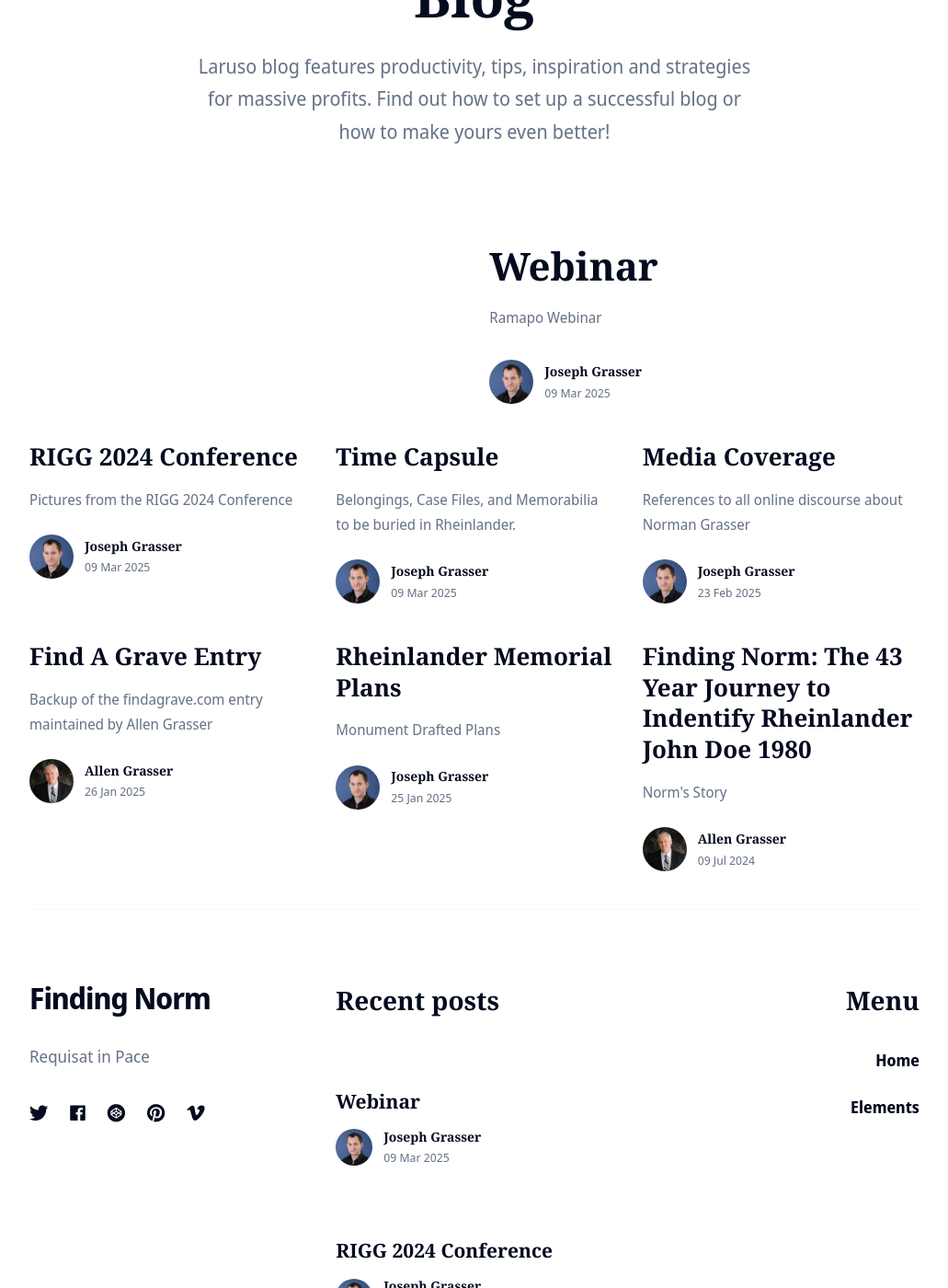
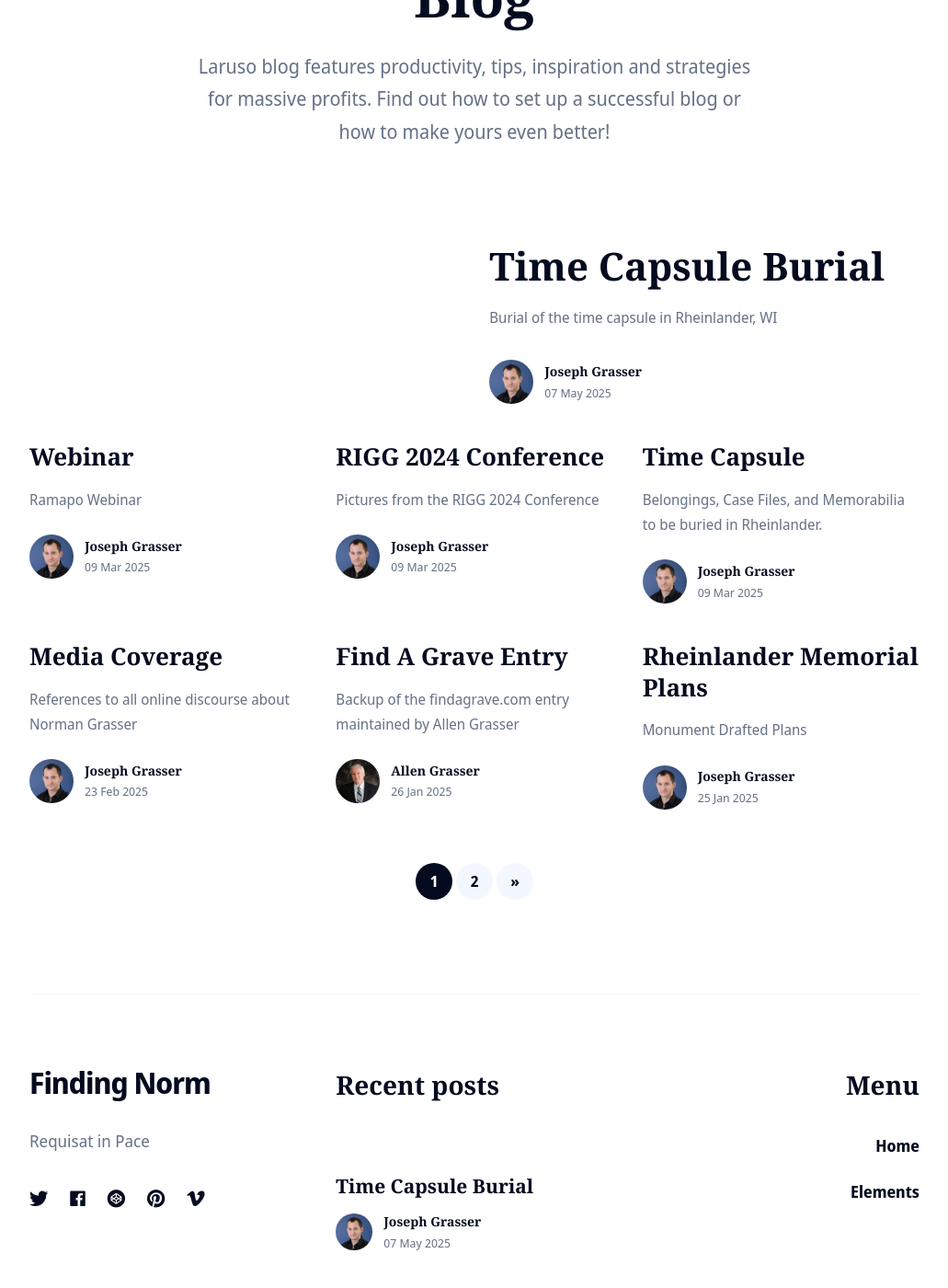
Before and after one commit to normangrasser/normangrasser.github.io, a Jekyll site: the page built from blog/index.html, in a window 1280 px wide and 1400 px high, scrolled down 220 px. Shown: the whole window at 92% size, without its empty margins (124-1155 px from the left). Built offline with Jekyll 4.4.1, drawn with Linux system fonts in a browser that asks for light colours; nearby versions of some CDN libraries; the list of posts is cut into pages by our own code.

Commit message:
Adding time-capsule-burial

```diff
--- a/_data/settings.yml
+++ b/_data/settings.yml
@@ -24,6 +24,8 @@ menu__settings:
           title: 'Time Capsule'
         - url: '/blog/memorial-plans'
           title: 'Rheinlander Memorial Plans'
+        - url: '/blog/time-capsule-burial'
+          title: 'Time Capsule Burial'
         - url: '/blog/findagravebackup'
           title: 'FindAGrave Entry'
         - url: '/blog/media-coverage'
--- /dev/null
+++ b/_posts/2025-05-07-time-capsule-burial.markdown
@@ -0,0 +1,27 @@
+---
+layout: post
+title: Time Capsule Burial
+description: Burial of the time capsule in Rheinlander, WI
+date:   2025-05-07 07:26:29 -0800
+author: jgrasser
+featured: true
+---
+
+<div class="gallery-box">
+  <div class="gallery gallery--post">
+    <img src="https://live.staticflickr.com/65535/54703139655_d8c80d5d8b_c.jpg" loading="lazy">
+    <img src="https://live.staticflickr.com/65535/54703139635_c83f5d0515_c.jpg" loading="lazy">
+    <img src="https://live.staticflickr.com/65535/54701976107_fd5ca9ae83_c.jpg" loading="lazy">
+    <img src="https://live.staticflickr.com/65535/54701976102_72a767fc56_c.jpg" loading="lazy">
+    <img src="https://live.staticflickr.com/65535/54703042504_5bb2ab0d2e_c.jpg" loading="lazy">
+    <img src="https://live.staticflickr.com/65535/54702806901_77f603d22a_c.jpg" loading="lazy">
+    <img src="https://live.staticflickr.com/65535/54703042494_fff170248e_c.jpg" loading="lazy">
+    <img src="https://live.staticflickr.com/65535/54703042474_26a7b09cc7_c.jpg" loading="lazy">
+    <img src="https://live.staticflickr.com/65535/54701976052_1d2c142c4f_c.jpg" loading="lazy">
+    <img src="https://live.staticflickr.com/65535/54702806876_700d2f46db_c.jpg" loading="lazy">
+    <img src="https://live.staticflickr.com/65535/54701975997_1c8685859a_c.jpg" loading="lazy">
+    <img src="https://live.staticflickr.com/65535/54703139570_6fa74994ac_c.jpg" loading="lazy">
+    <img src="https://live.staticflickr.com/65535/54703139590_af16990744_c.jpg" loading="lazy">
+  </div>
+  <em>Burial Proceedings</em>
+</div>
```
